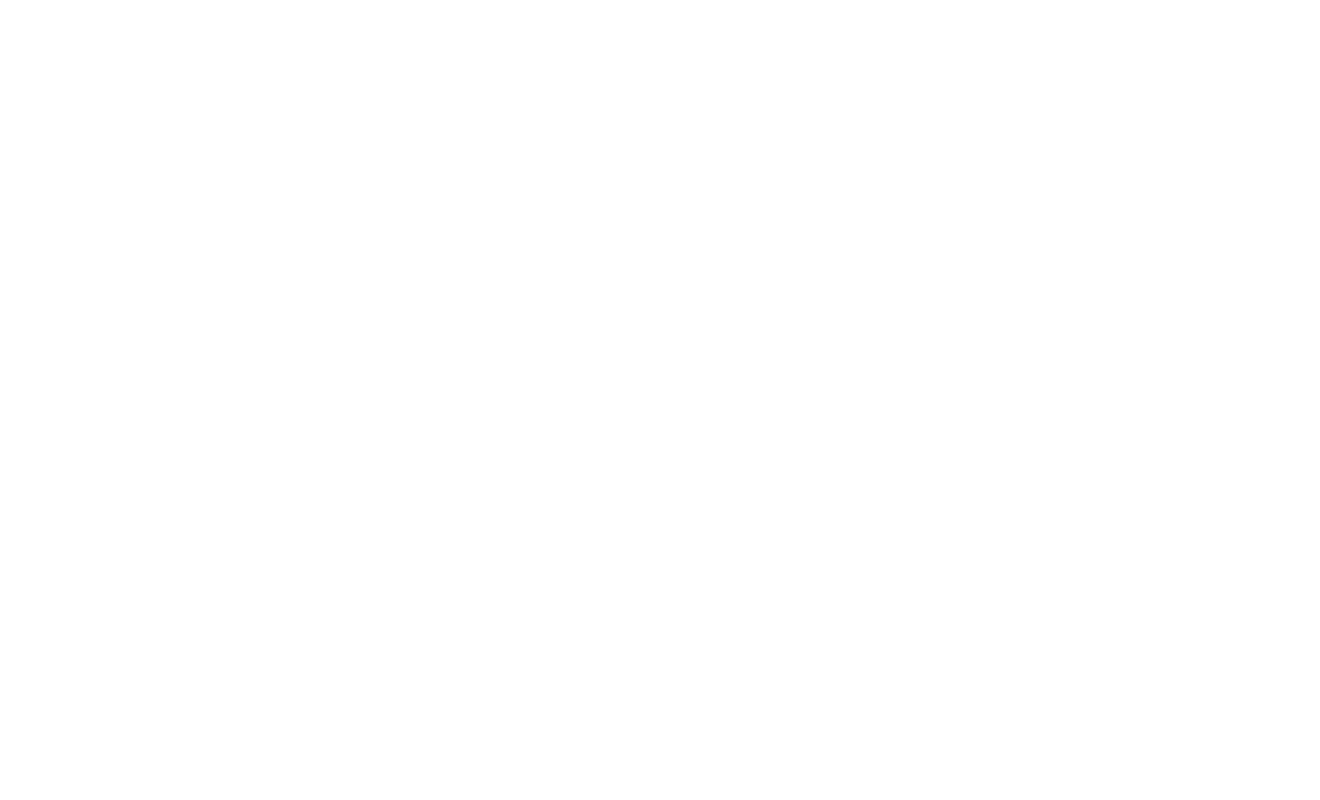
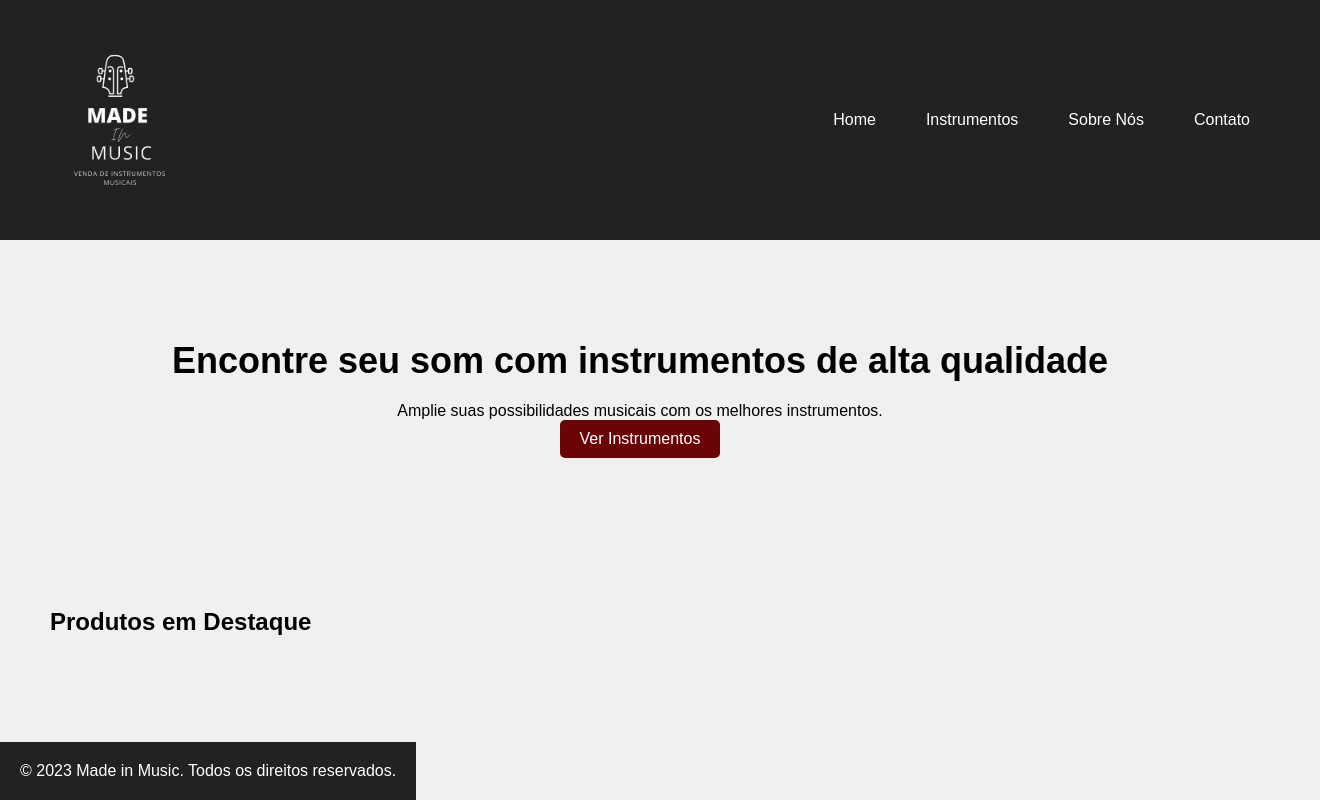
Before and after one commit to viniporfirio/viniciusporfiriocunha, a plain HTML site: page index.html in a window 1280 px wide. Shown: the whole page, 1320 px wide, since content can reach past the window. Drawn offline with Linux system fonts and the light colour scheme.

Commit message:
Add files via upload

```diff
--- a/index.html
+++ b/index.html
@@ -1,10 +1,36 @@
 <!DOCTYPE html>
-<html lang="pt-br">
-    <head>
-        <meta charset= "UTF-8">
-        <title>Document</title>
-    </head>
-    <body>
-
-    </body>
- </html>
+<html lang="en">
+<head>
+    <meta charset="UTF-8">
+    <meta name="viewport" content="width=device-width, initial-scale=1.0">
+    <link rel="stylesheet" href="style.css">
+    <title>Made in Music - Instrumentos Musicais</title>
+</head>
+<body>
+    <header>
+        <img src="logotipo_para_professor_de_música_1_-removebg-preview.png" alt="">
+        <nav>
+            <ul>
+                <li><a href="#">Home</a></li>
+                <li><a href="#">Instrumentos</a></li>
+                <li><a href="#">Sobre Nós</a></li>
+                <li><a href="#">Contato</a></li>
+            </ul>
+        </nav>
+    </header>
+    <main>
+        <section class="banner">
+            <h2>Encontre seu som com instrumentos de alta qualidade</h2>
+            <p>Amplie suas possibilidades musicais com os melhores instrumentos.</p>
+            <a href="#" class="btn">Ver Instrumentos</a>
+        </section>
+        <section class="featured-products">
+            <h2>Produtos em Destaque</h2>
+            <!-- Aqui você pode adicionar os produtos em destaque -->
+        </section>
+    </main>
+    <footer>
+        <p>&copy; 2023 Made in Music. Todos os direitos reservados.</p>
+    </footer>
+</body>
+</html>
--- /dev/null
+++ b/style.css
@@ -0,0 +1,90 @@
+/* Reset de estilos para remover margens e preenchimentos padrão */
+body, h1, h2, p, ul {
+    margin: 0;
+    padding: 0;
+}
+
+body {
+    font-family: Arial, sans-serif;
+    background-color: #f0f0f0;
+}
+
+header {
+    background-color: #222;
+    color: white;
+    padding: 20px;
+    display: flex;
+    justify-content: space-between;
+    align-items: center;
+    width: 100%;
+    height: auto;
+}
+
+nav ul {
+    list-style: none;
+    display: flex;
+}
+
+nav li {
+    margin-right: 50px;
+
+}
+
+nav a {
+    color: white;
+    text-decoration: none;
+    transition: color 0.3s;
+}
+
+nav a:hover {
+    color: #ff9900;
+}
+
+.banner {
+    text-align: center;
+    padding: 100px 0;
+}
+
+.banner h2 {
+    font-size: 36px;
+    margin-bottom: 20px;
+}
+
+.btn {
+    display: inline-block;
+    padding: 10px 20px;
+    background-color: #6b0404;
+    color: rgb(255, 255, 255);
+    text-decoration: none;
+    border-radius: 5px;
+    transition: background-color 0.3s;
+}
+
+.btn:hover {
+    background-color: #000000;
+}
+
+.featured-products {
+    padding: 50px;
+}
+
+.featured-products h2 {
+    font-size: 24px;
+    margin-bottom: 20px;
+}
+
+footer {
+    text-align: center;
+    padding: 20px;
+    background-color: #222;
+    color: white;
+    position: fixed;
+    bottom: 0;
+}
+
+
+img{
+    border-radius: 10px;
+    width: 200px;
+    height: auto;
+}
```
Also changed, not shown: logotipo_para_professor_de_música_1_-removebg-preview.png (added).
